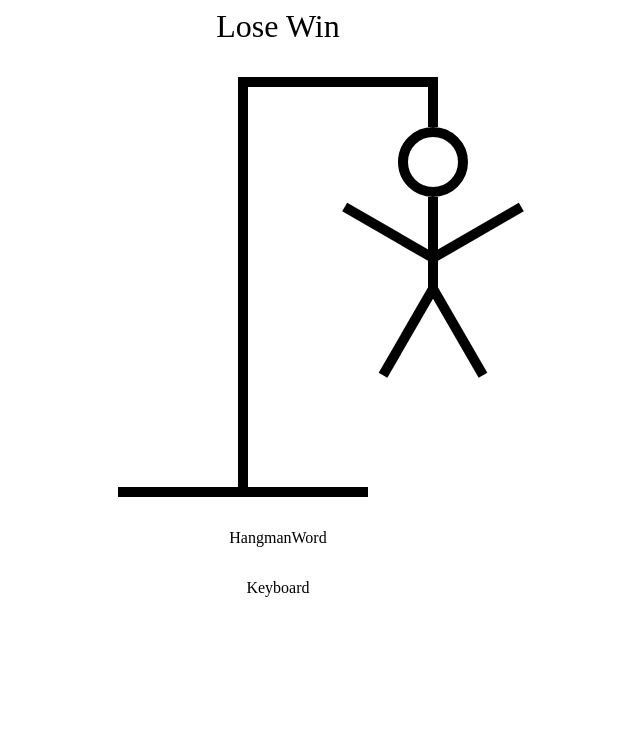
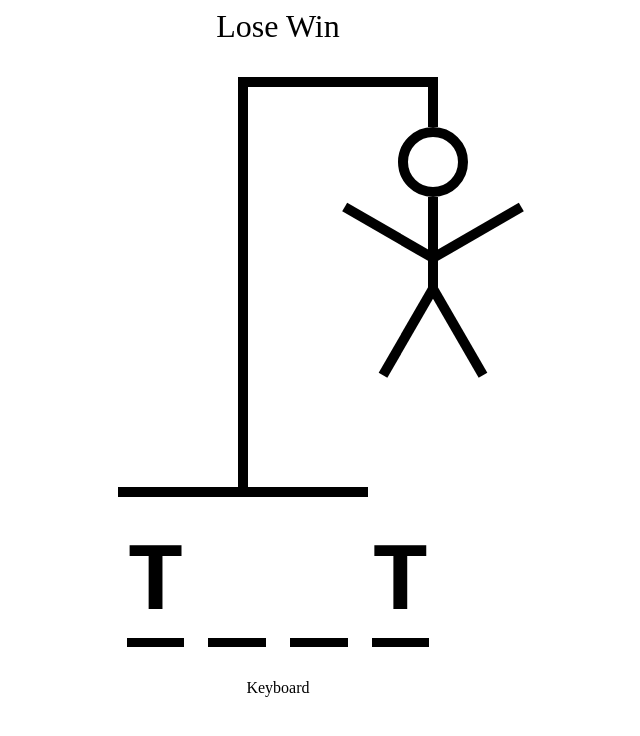
Before and after one commit to raycris/hangman, a React (Vite) app: page / in a window 1280 px wide. Shown: the top 736 px of the page, without its empty margins (362-1002 px from the left). Built offline with nearby package versions, Linux system fonts and the light colour scheme.

Commit message:
hangman words

```diff
--- /dev/null
+++ b/src/components/word/hangmanWord.module.css
@@ -0,0 +1,13 @@
+.container {
+  gap: 0.25em;
+  display: flex;
+  font-size: 6rem;
+  font-weight: bold;
+  font-family: monospace;
+  text-transform: uppercase; }
+
+.underline {
+  border-bottom: 0.1em solid #000; }
+
+.letter-Visibility {
+  visibility: hidden; }
--- /dev/null
+++ b/src/components/word/hangmanWord.module.scss
@@ -0,0 +1,18 @@
+$dark: #000;
+
+.container {
+  gap: 0.25em;
+  display: flex;
+  font-size: 6rem;
+  font-weight: bold;
+  font-family: monospace;
+  text-transform: uppercase;
+}
+
+.underline {
+  border-bottom: 0.1em solid $dark;
+}
+
+.letter-Visibility {
+  visibility: hidden;
+}
--- a/src/components/word/hangmanWord.tsx
+++ b/src/components/word/hangmanWord.tsx
@@ -1,9 +1,24 @@
-import React from 'react'
+import styles from "./hangmanWord.module.css";
+const HangmanWord = () => {
+  const word = "test";
+  const guessedLetters = ["t"];
+  return (
+    <div className={styles.container}>
+      {word.split("").map((letter, index) => (
+        <span className={styles.underline} key={index}>
+          <span
+            className={
+              guessedLetters.includes(letter)
+                ? "visible"
+                : styles["letter-Visibility"]
+            }
+          >
+            {letter}
+          </span>
+        </span>
+      ))}
+    </div>
+  );
+};
 
-const HangmanWord = () => {
-  return (
-    <div>HangmanWord</div>
-  )
-}
-
-export default HangmanWord
+export default HangmanWord;
```
Also changed, not shown: src/components/keyboard/keyboard.module.css (added), src/components/keyboard/keyboard.module.scss (added).
